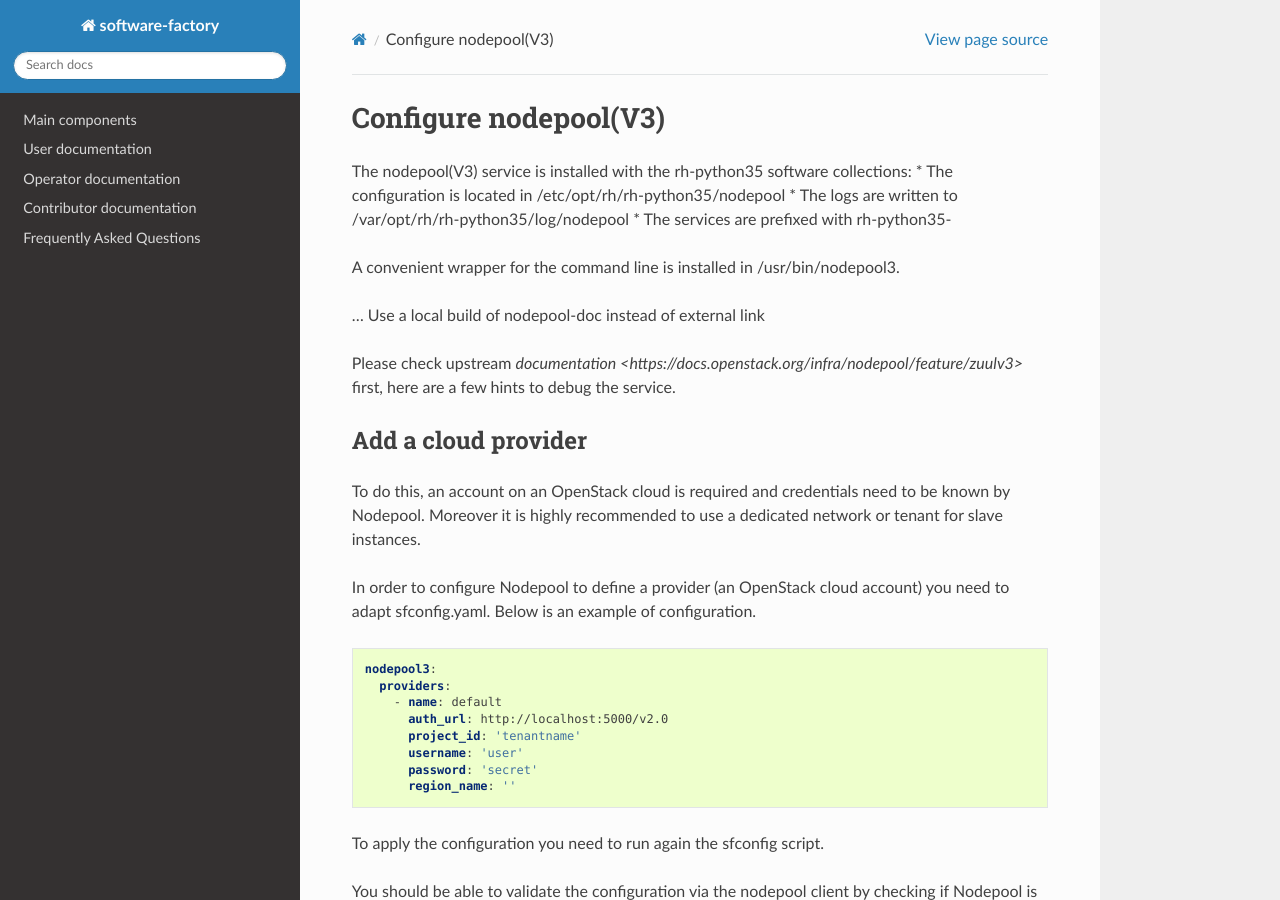
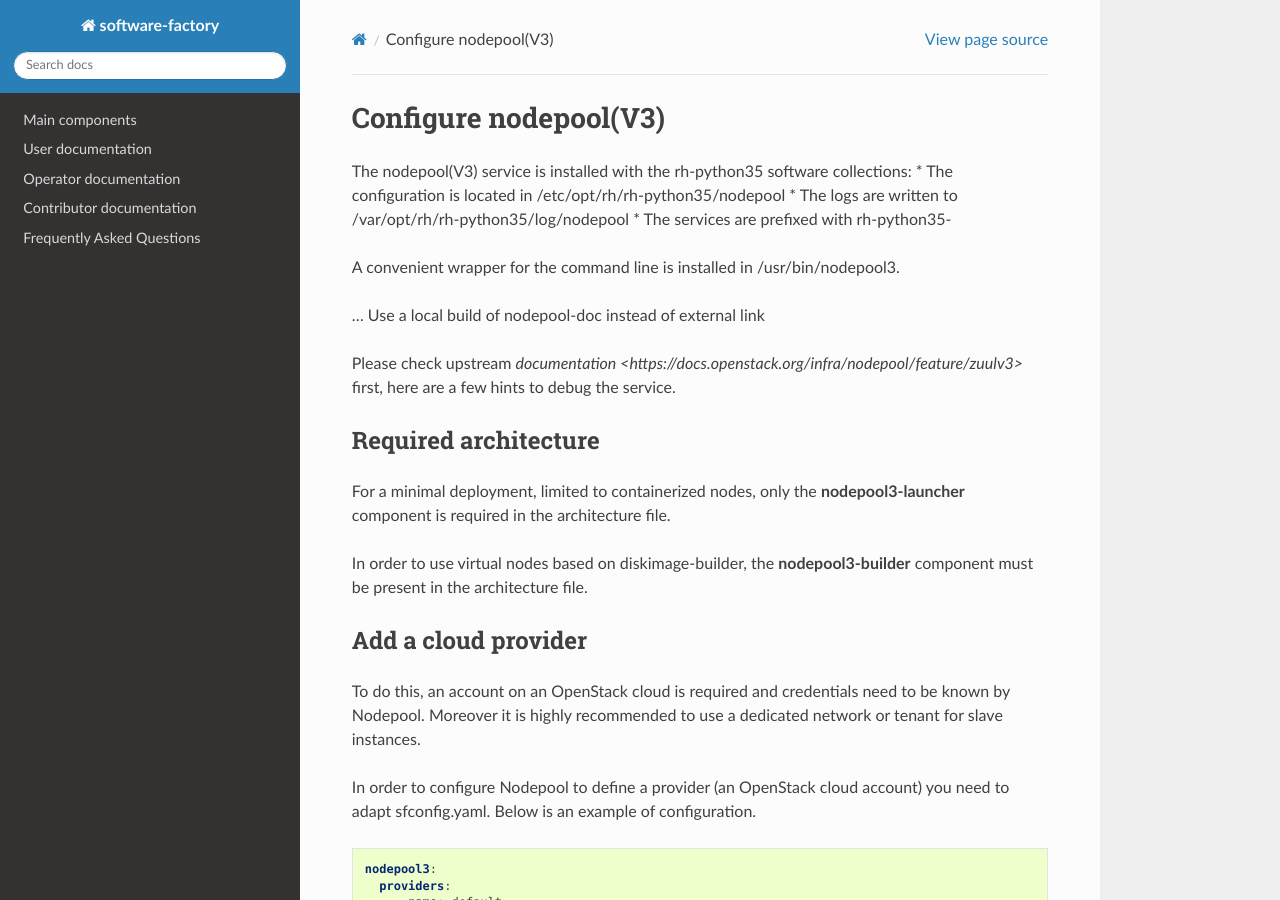
Before and after one commit to softwarefactory-project/sf-docs, a Sphinx documentation site: the page built from docs/operator/nodepool3_operator.rst, in a window 1280 px wide and 900 px high. Built offline with Sphinx 7.4.7 and the Read the Docs theme 2.0.0, drawn with Linux system fonts in a browser that asks for light colours.

Commit message:
Document minimal service arch for nodepool3
TG-471

Change-Id: I5337389e5ef9c206039de7e198a0f26616134254

```diff
--- a/docs/operator/nodepool3_operator.rst
+++ b/docs/operator/nodepool3_operator.rst
@@ -13,6 +13,15 @@
 Please check upstream `documentation <https://docs.openstack.org/infra/nodepool/feature/zuulv3>`
 first, here are a few hints to debug the service.
 
+
+Required architecture
+^^^^^^^^^^^^^^^^^^^^^
+
+For a minimal deployment, limited to containerized nodes, only the **nodepool3-launcher**
+component is required in the architecture file.
+
+In order to use virtual nodes based on diskimage-builder, the **nodepool3-builder**
+component must be present in the architecture file.
 
 Add a cloud provider
 ^^^^^^^^^^^^^^^^^^^^
```
